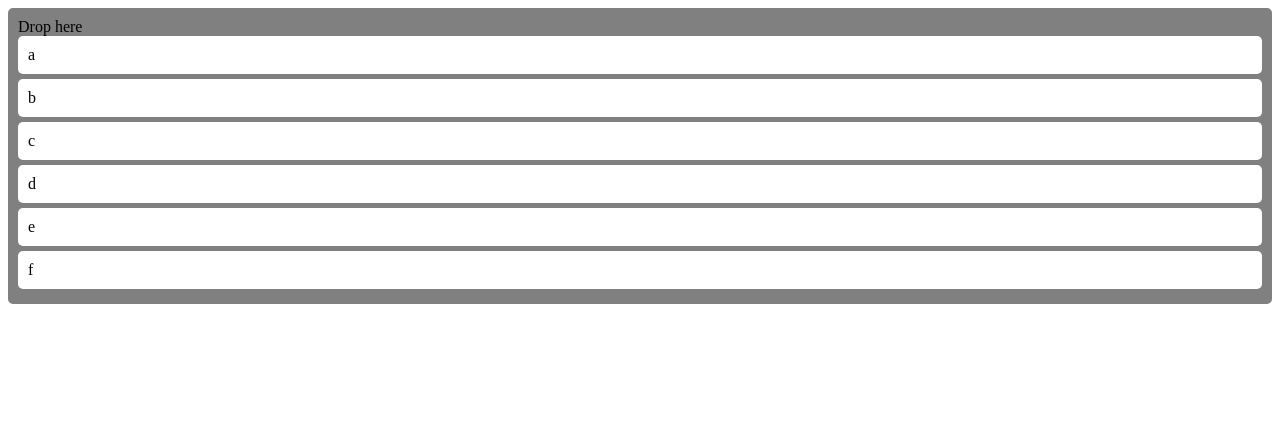
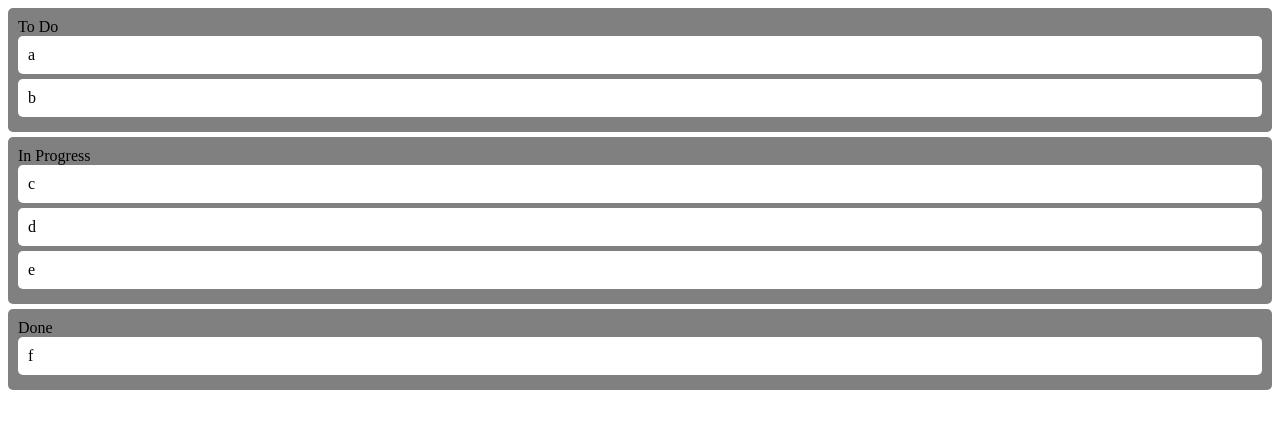
Before and after one commit to choryang/kanbanTest, a React (Vite) app: page / in a window 1280 px wide. Shown: the top 428 px of the page. Built offline with nearby package versions, Linux system fonts and the light colour scheme.

Commit message:
Feat: Move between multi boards

```diff
--- a/src/App.tsx
+++ b/src/App.tsx
@@ -1,19 +1,21 @@
-import { useState } from 'react';
 import DraggableCard from './components/Card'
 import DropArea from './components/DropArea'
 import useItemBaseStore from './store/store';
 
 function App() {
 
-  const {toDos} = useItemBaseStore();
+  const { boards } = useItemBaseStore();
 
   return (
     <>
-      <DropArea toDos={toDos}>
-        {toDos.map((toDo, index) => {
-            return <DraggableCard id={toDo} text={toDo} index={index}/>;
-        })}
-      </DropArea>
+      {Object.keys(boards).map((boardId) => {
+       return  <DropArea id={boardId} key={boardId}>
+          {boards[boardId].map((item, index) => {
+              return <DraggableCard key={item} id={item} boardId={boardId} text={item} index={index}/>;
+          })}
+        </DropArea>
+        })
+      }
     </>
   )
 }
--- a/src/components/Card.tsx
+++ b/src/components/Card.tsx
@@ -1,7 +1,7 @@
 import { useRef } from "react";
 import { useDrag, useDrop } from "react-dnd";
 import styled from "styled-components";
-import useItemBaseStore from "../store/store";
+import useItemStore from "../store/store";
 
 const ItemTypes = {
     CARD: 'card'
@@ -10,7 +10,13 @@ const ItemTypes = {
 interface IDraggableCardProp {
     id: string,
     index: number,
-    text: string
+    text: string,
+    boardId: string
+}
+
+interface IGetDropResult {
+    dropEffect: string,
+    name: string
 }
 
 const Card = styled.div`
@@ -20,15 +26,11 @@ const Card = styled.div`
     background-color: white;
 `;
 
-const DraggableCard = ({id, index, text}: IDraggableCardProp) => {
+const DraggableCard = ({id, index, text, boardId}: IDraggableCardProp) => {
     const ref = useRef<HTMLDivElement>(null);
-    const {toDos, reOrder} = useItemBaseStore();
-    const moveCard = (fromIndex: number, toIndex: number) => {
-        let newToDos = [...toDos];
-        newToDos.splice(fromIndex, 1);
-        newToDos.splice(toIndex, 0, toDos[fromIndex]);
-        reOrder(newToDos);
-    }
+    const boards = useItemStore(state => state.boards);
+    const updateList = useItemStore(state => state.updateList);
+
 
     const [, drag] = useDrag({
         type: ItemTypes.CARD,
@@ -36,6 +38,33 @@ const DraggableCard = ({id, index, text}: IDraggableCardProp) => {
         collect: (monitor) => ({
             isDragging: monitor.isDragging()
         }),
+        end: (_, monitor) => {
+            const result: IGetDropResult | null = monitor.getDropResult();
+            if(result === null) return null;
+
+            const oldBoardName = boardId;
+            const oldIndex = index;
+            const newBoardName = result.name;
+            const newIndex = monitor.getItem().index;
+
+            if(oldBoardName === newBoardName) {
+                const list = [...boards[oldBoardName]];
+                list.splice(oldIndex, 1);
+                list.splice(newIndex, 0, boards[oldBoardName][oldIndex]);
+                updateList(oldBoardName, list);
+                console.log("same", list);
+
+            } else {
+                const oldList = [...boards[oldBoardName]];
+                const newList = [...boards[newBoardName]];
+                oldList.splice(oldIndex, 1);
+                newList.splice(newIndex, 0, boards[oldBoardName][oldIndex]);
+                updateList(oldBoardName, oldList);
+                updateList(newBoardName, newList);
+                console.log("same", oldList, newList);
+            }
+
+        }
     });
 
     const [, drop] = useDrop<
@@ -43,15 +72,13 @@ const DraggableCard = ({id, index, text}: IDraggableCardProp) => {
         void
       >({
             accept: ItemTypes.CARD,
-            drop: (item, monitor) => (
-                console.log("drop", item, monitor.canDrop())
-            ),
             hover: (item: IDraggableCardProp, monitor) => {
                 if (!ref.current) {
                     return;
                 }
                 const dragIndex = item.index;
                 const hoverIndex = index;
+
 
                 if (dragIndex === hoverIndex) {
                     return;
@@ -68,9 +95,8 @@ const DraggableCard = ({id, index, text}: IDraggableCardProp) => {
                 if (dragIndex > hoverIndex && hoverClientY > hoverMiddleY) {
                     return;
                 }
-                moveCard(dragIndex, hoverIndex);
+
                 item.index = hoverIndex;
-                console.log("hover", dragIndex, hoverIndex);
 
             },
             collect: (monitor) => ({
--- a/src/components/DropArea.tsx
+++ b/src/components/DropArea.tsx
@@ -7,14 +7,8 @@ const ItemTypes = {
 }
 
 interface IDropAreaProps {
-    toDos: string[],
-    children: ReactElement[]
-}
-
-interface IDraggableCardProp {
-    id: string,
-    index: number,
-    text: string
+    id: string
+    children?: ReactElement[]
 }
 
 const Board = styled.div`
@@ -24,16 +18,11 @@ const Board = styled.div`
     background-color: gray;
 `;
 
-const DropArea = ({ toDos, children }: IDropAreaProps) => {
+const DropArea = ({ id, children }: IDropAreaProps) => {
     const ref = useRef<HTMLDivElement>(null);
-    const [, drop] = useDrop<
-    IDraggableCardProp,
-    void
-  >({
+    const [, drop] = useDrop({
         accept: ItemTypes.CARD,
-        drop: (item, monitor) => (
-            console.log("drop", item, monitor.canDrop())
-        ),
+        drop: () => ({name: id}),
         collect: (monitor) => ({
             isOver: monitor.isOver()
         })
@@ -43,7 +32,7 @@ const DropArea = ({ toDos, children }: IDropAreaProps) => {
 
     return (
         <Board ref={ref}>
-            Drop here
+            {id}
             {children}
         </Board>
     )
--- a/src/store/store.ts
+++ b/src/store/store.ts
@@ -1,14 +1,17 @@
 import { create } from 'zustand';
 
-interface UseItemBaseStore {
-    toDos: string[];
-    reOrder: (value: string[]) => void;
+interface BoardState {
+    boards: {[key: string]: string[]};
+    updateList: (name: string, list: string[]) => void;
 }
 
-const useItemBaseStore = create<UseItemBaseStore>()((set, get) => ({
-    toDos: ["a", "b", "c", "d", "e", "f"],
-    reOrder: (value: string[]) => set({toDos: value})
-
+const useItemStore = create<BoardState>((set) => ({
+    boards: {
+        "To Do": ["a", "b"],
+        "In Progress": ["c", "d", "e"],
+        Done: ["f"]
+    },
+    updateList: (name, list) => set(state => ({boards: {...state.boards, [name]: list}}))
 }));
 
-export default useItemBaseStore;
+export default useItemStore;
```
